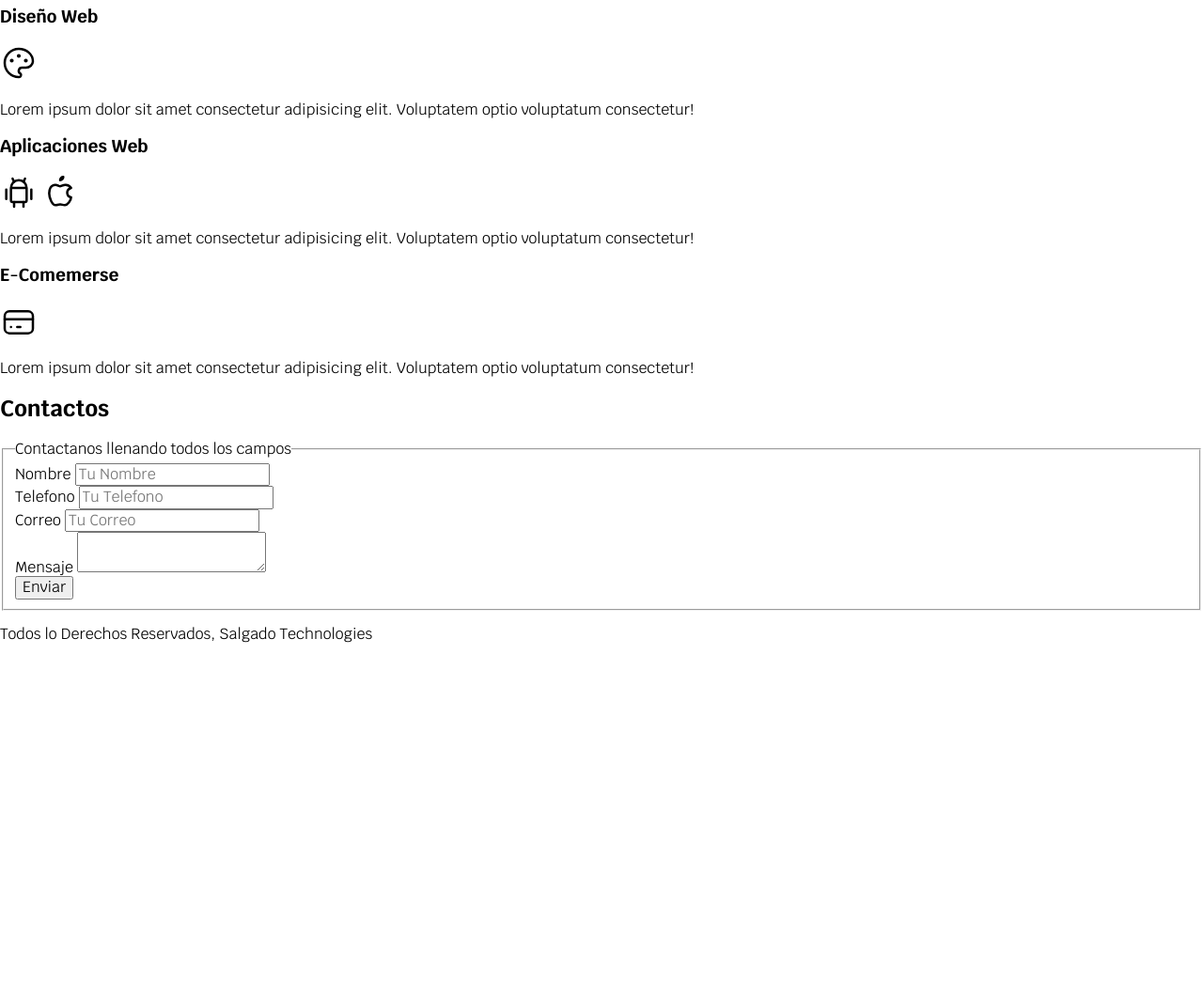
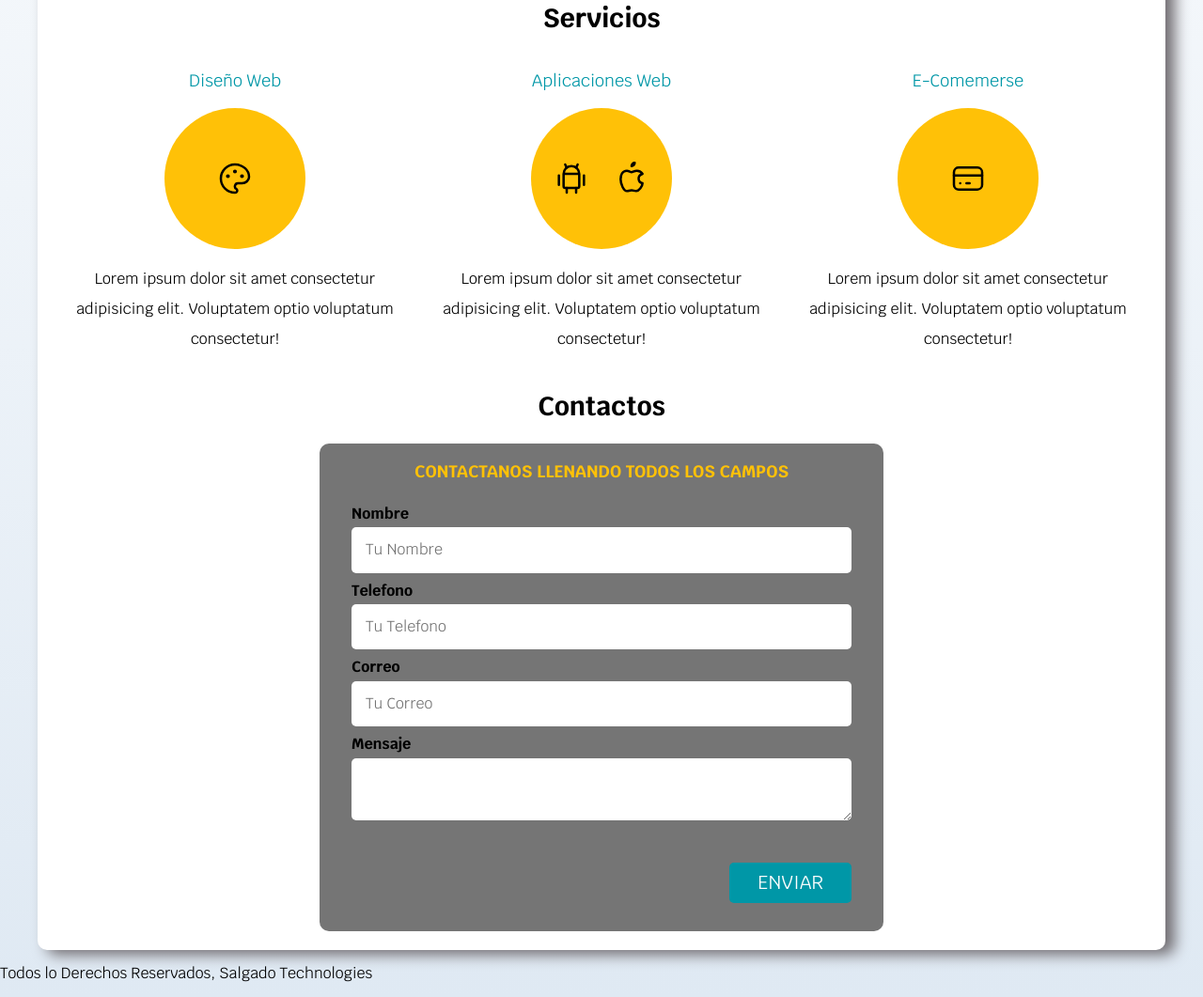
Before and after one commit to jisdisai/FormularioBasico, a plain HTML site: page index.html in a window 1280 px wide. Shown: the part 648-1709 px from the top of the page at 94% size. Before the commit the page ends 1348 px from the top, so only its background shows below. Drawn offline with Linux system fonts and the light colour scheme.

Commit message:
modificando los iconos

```diff
--- a/css/styles.css
+++ b/css/styles.css
@@ -1,66 +1,132 @@
-:root{
+:root {
     --blanco: #ffffff;
     --oscuro: #212121;
     --primario: #ffc107;
     --secundario: #0097a7;
     --gris: #757575;
+    --grisClaro: #dfe9f3;
+  }
 
-}
-
-html{
+  html {
     font-size: 62.5%;
     box-sizing: border-box;
-}
-*, *:before, *:after{
-    box-sizing:inherit;
-}
+  }
+  *,
+  *:before,
+  *:after {
+    box-sizing: inherit;
+  }
 
-body{
+  body {
+    font-size: 16px; /* 1rem = 10px */
+    font-family: "Krub", sans-serif;
+    background-image: linear-gradient(
+      to top,
+      var(--grisClaro) 0%,
+      var(--blanco) 100%
+    );
+  }
 
-    font-size: 16px; /* 1rem = 10px */
-    font-family: 'Krub', sans-serif;
-}
+  .sombra {
+    -webkit-box-shadow: 10px 5px 15px 0px rgba(112, 108, 112, 1);
+    -moz-box-shadow: 10px 5px 15px 0px rgba(112, 108, 112, 1);
+    box-shadow: 10px 5px 15px 0px rgba(112, 108, 112, 1);
+    background-color: var(--blanco);
+    padding: 2rem;
+    border-radius: 1rem;
+  }
 
-.titulo{
+  /*  TipoGrafia*/
+  h1 {
+    font-size: 3.8rem;
+  }
+
+  h2 {
+    font-size: 2.8rem;
+  }
+
+  h3 {
+    font-size: 1.8rem;
+  }
+
+  h1,h2,h3 {
     text-align: center;
-    font-size: 3.8rem;
+  }
 
+  .titulo span {
+    font-size: 2rem;
+  }
 
+  .contenedor {
+    max-width: 120rem;
+    margin: 0 auto;
+  }
 
-}
+  .boton {
+    background-color: var(--secundario);
+    color: var(--blanco);
+    padding: 1rem 3rem;
+    margin-top: 3rem;
+    font-size: 2rem;
+    text-decoration: none;
+    text-transform: uppercase;
+    font-size: bold;
+    border-radius: 0.5rem;
+    width: 90%;
+    text-align: center;
+    border: none;
+  }
 
-.titulo span{
+  @media (min-width: 768px) {
+    .boton {
+      width: auto;
+    }
+  }
 
-    font-size: 2rem;
-}
+  .boton:hover{
+      cursor: pointer;
+  }
 
-.contenedor{
+  /*Utilidades */
 
-    max-width:120rem;
-    margin: 0 auto;
+  .w-sm-100{
+      width: 100%;
+  }
 
-}
+  @media (min-width: 768px) {
+      .w-sm-100{
+          width: auto;
+      }
 
-.nav-bg{
+  }
+
+  .flex{
+      display: flex;
+  }
+
+  .alinear-derecha{
+      justify-content: flex-end;
+
+  }
+
+  /* Navegacion Principal*/
+  .nav-bg {
     background-color: var(--secundario);
-}
+  }
 
-.navegacion-principal{
+  .navegacion-principal {
     display: flex;
     flex-direction: column;
+  }
 
+  @media (min-width: 768px) {
+    .navegacion-principal {
+      flex-direction: row;
+      justify-content: space-between;
+    }
+  }
 
-}
-
-@media (min-width: 768px) {
-    .navegacion-principal{
-        flex-direction: row;
-        justify-content: space-between;
-    }
-
-}
-
-.navegacion-principal a {
+  .navegacion-principal a {
     display: block;
     text-align: center;
     color: var(--blanco);
@@ -68,25 +134,129 @@ body{
     font-size: 2rem;
     font-weight: 700;
     padding: 1rem;
-}
+  }
 
-.navegacion-principal a:hover{
+  .navegacion-principal a:hover {
     background-color: var(--primario);
     color: var(--oscuro);
-}
+  }
 
-.hero{
+  /* Hero*/
+  .hero {
     background-image: url(../img/hero.jpg);
     background-repeat: no-repeat;
     background-size: cover;
     height: 450px;
     position: relative;
-}
+    margin-bottom: 2rem;
+  }
 
-.contenido-hero{
+  .contenido-hero {
     position: absolute;
-    background-color: rgba(0,0,0, .6); /** Anterior **/
+    background-color: rgba(0, 0, 0, 0.6); /** Anterior **/
     background-color: rgb(0 0 0 0 / 60%);
     width: 100%;
     height: 100%;
+
+    display: flex;
+    flex-direction: column;
+    align-items: center;
+    justify-content: center;
+  }
+
+  .contenido-hero h2,
+  .contenido-hero p {
+    color: var(--blanco);
+  }
+
+  .ubicacion {
+    display: flex;
+    align-items: flex-end;
+  }
+
+  /* servicios */
+@media (min-width:768px ) {
+
+    .servicios{
+        display: grid;
+        grid-template-columns: repeat(3,1fr );
+        column-gap:1rem;
+      }
+
 }
+
+.servicio{
+
+    display: flex;
+    flex-direction: column;
+    align-items: center;
+}
+
+.servicios h3{
+
+    color: var(--secundario);
+    font-weight: normal;
+
+}
+.servicio p{
+    line-height: 2;
+    text-align: center;
+}
+
+.servicios .iconos{
+
+    height:15rem;
+    width:15rem;
+    background-color: var(--primario);
+    border-radius: 50%;
+    display: flex;
+    justify-content: space-evenly;
+    align-items: center;
+}
+
+/* Contactos */
+.formulario {
+    background-color: var(--gris);
+    width: min(60rem, 100%); /* utilizar el valor mas pequeño */
+    margin: 0 auto;
+    padding: 2rem;
+    border-radius: 1rem;
+}
+
+.formulario fieldset{
+    border: none;
+}
+
+.formulario legend{
+
+    text-align: center;
+    font-size: 1.8rem;
+    text-transform: uppercase;
+    font-weight: 700;
+    margin-bottom:2rem;
+    color: var(--primario);
+}
+
+.contenedor-campos{
+
+}
+
+.campo{
+    margin-bottom:1rem;
+}
+
+.campo label {
+
+    color: var(--blancos);
+    font-weight: bold;
+    margin-bottom:.5rem;
+    display: block;
+
+}
+
+.input-text{
+    width:100%;
+    border: none;
+    padding: 1.5rem;
+    border-radius: .5rem;
+}
--- a/index.html
+++ b/index.html
@@ -31,6 +31,8 @@
 
     <section class="hero">
         <div class="contenido-hero">
+
+
             <h2 class="titulo">Desarrollo y Diseño Web
                 <span>Lo mejor en diseño</span></h2>
 
@@ -47,12 +49,15 @@
 
     </section>
 
-    <main>
+    <main class = "contenedor sombra">
         <h2>Servicios</h2>
 
-        <section>
+            <div class = "servicios">
+
+                <section class = "servicio">
                 <h3>Diseño Web</h3>
 
+                <div class = "iconos">
                     <svg xmlns="http://www.w3.org/2000/svg" class="icon icon-tabler icon-tabler-palette" width="40" height="40" viewBox="0 0 24 24" stroke-width="1.5" stroke="#000000" fill="none" stroke-linecap="round" stroke-linejoin="round">
                         <path stroke="none" d="M0 0h24v24H0z" fill="none"/>
                         <path d="M12 21a9 9 0 1 1 0 -18a9 8 0 0 1 9 8a4.5 4 0 0 1 -4.5 4h-2.5a2 2 0 0 0 -1 3.75a1.3 1.3 0 0 1 -1 2.25" />
@@ -60,12 +65,15 @@
                         <circle cx="12" cy="7.5" r=".5" fill="currentColor" />
                         <circle cx="16.5" cy="10.5" r=".5" fill="currentColor" />
                     </svg>
+                </div>
 
                 <p>Lorem ipsum dolor sit amet consectetur adipisicing elit. Voluptatem optio voluptatum consectetur!</p>
                 </section>
 
-        <section>
+                <section class = "servicio">
                     <h3>Aplicaciones Web</h3>
+
+                    <div class = "iconos">
 
                         <svg xmlns="http://www.w3.org/2000/svg" class="icon icon-tabler icon-tabler-brand-android" width="40" height="40" viewBox="0 0 24 24" stroke-width="1.5" stroke="#000000" fill="none" stroke-linecap="round" stroke-linejoin="round">
                             <path stroke="none" d="M0 0h24v24H0z" fill="none"/>
@@ -84,13 +92,14 @@
                             <path d="M9 7c-3 0 -4 3 -4 5.5c0 3 2 7.5 4 7.5c1.088 -.046 1.679 -.5 3 -.5c1.312 0 1.5 .5 3 .5s4 -3 4 -5c-.028 -.01 -2.472 -.403 -2.5 -3c-.019 -2.17 2.416 -2.954 2.5 -3c-1.023 -1.492 -2.951 -1.963 -3.5 -2c-1.433 -.111 -2.83 1 -3.5 1c-.68 0 -1.9 -1 -3 -1z" />
                             <path d="M12 4a2 2 0 0 0 2 -2a2 2 0 0 0 -2 2" />
                         </svg>
+                    </div>
 
                     <p>Lorem ipsum dolor sit amet consectetur adipisicing elit. Voluptatem optio voluptatum consectetur!</p>
                 </section>
 
-        <section>
+               <section class = "servicio">
                     <h3>E-Comemerse</h3>
-
+                <div class = "iconos">
                         <svg xmlns="http://www.w3.org/2000/svg" class="icon icon-tabler icon-tabler-credit-card" width="40" height="40" viewBox="0 0 24 24" stroke-width="1.5" stroke="#000000" fill="none" stroke-linecap="round" stroke-linejoin="round">
                             <path stroke="none" d="M0 0h24v24H0z" fill="none"/>
                             <rect x="3" y="5" width="18" height="14" rx="3" />
@@ -98,51 +107,55 @@
                             <line x1="7" y1="15" x2="7.01" y2="15" />
                             <line x1="11" y1="15" x2="13" y2="15" />
                         </svg>
-
+                </div>
                     <p>Lorem ipsum dolor sit amet consectetur adipisicing elit. Voluptatem optio voluptatum consectetur!</p>
                 </section>
-
-    </main>
+            </div> <!-- fin de servicios -->
 
 
 
-    <section>
             <h2>Contactos</h2>
 
-        <form action="#">
+
+            <form class="formulario">
 
             <fieldset>
+
                 <legend>Contactanos llenando todos los campos</legend>
+                <div class="contenedor-campos">
 
-                <div>
+                        <div class = "campo">
                             <label>Nombre</label>
-                    <input type="text" placeholder="Tu Nombre"/>
+                            <input class = "input-text" type="text" placeholder="Tu Nombre"/>
                         </div>
 
 
-                <div>
+                        <div class = "campo">
                             <label >Telefono</label>
-                    <input type="tel" placeholder="Tu Telefono"/>
+                            <input class = "input-text" type="tel" placeholder="Tu Telefono"/>
                         </div>
 
-                <div>
+                        <div class = "campo">
                             <label>Correo</label>
-                    <input type="email" placeholder="Tu Correo">
+                            <input class = "input-text" type="email" placeholder="Tu Correo">
                         </div>
 
-                <div>
+                        <div class = "campo">
                             <label>Mensaje</label>
-                    <textarea></textarea>
+                            <textarea class = "input-text"></textarea>
                         </div>
+                </div> <!-- contenedor de campos -->
 
-                <div>
-                    <input type="submit" value="Enviar">
+                <div class = "alinear-derecha flex">
+                    <input class="boton w-sm-100" type="submit" value="Enviar">
                 </div>
 
             </fieldset>
 
         </form>
     </section>
+
+</main>
 
     <footer>
         <p>Todos lo Derechos Reservados, Salgado Technologies</p>
```
Lines whose indentation alone changed are shown as unchanged.
